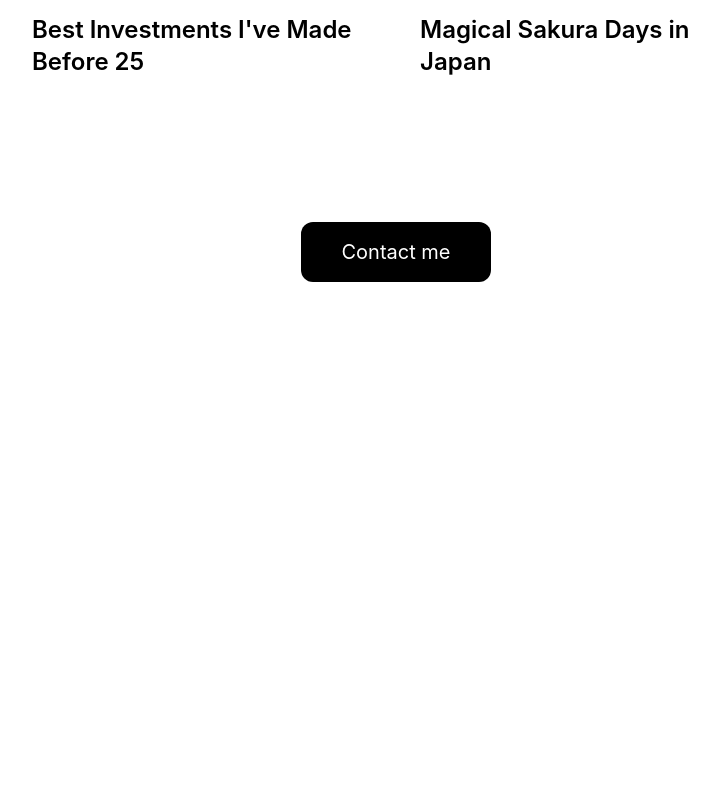
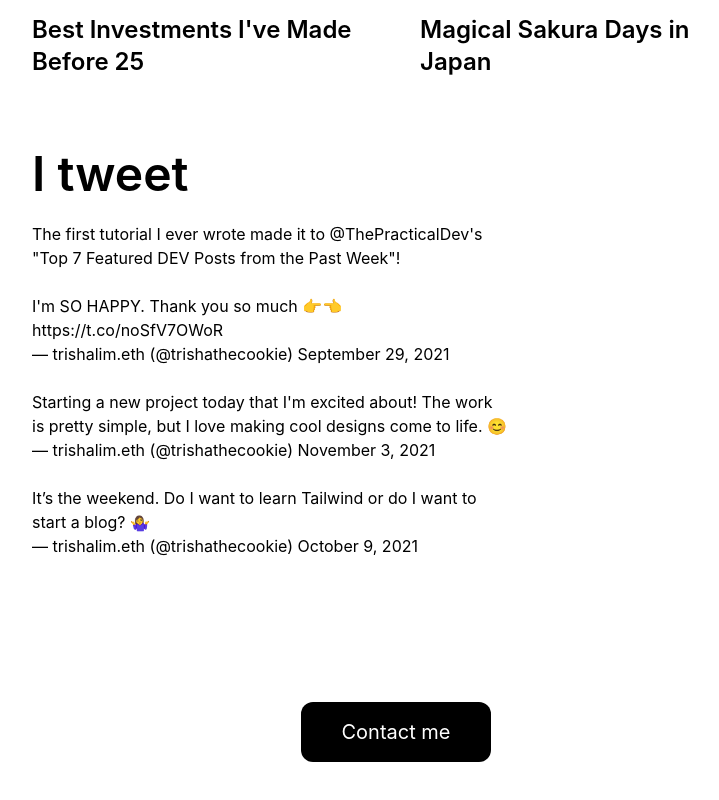
Before and after one commit to el-pol/nextjs-trishalim, a Next.js app: page / in a window 1280 px wide. Shown: the part 4439-5239 px from the top of the page, without its empty margins (244-963 px from the left). Before the commit the page ends 4809 px from the top, so only its background shows below. Built offline with nearby package versions, Linux system fonts and the light colour scheme.

Commit message:
add tweets

```diff
--- a/pages/index.tsx
+++ b/pages/index.tsx
@@ -285,6 +285,7 @@ const Home: NextPage = () => {
           content={description}
         />
         <meta property="og:image" content="/fb-social-share.jpg" />
+        <script async src="https://platform.twitter.com/widgets.js"></script>
       </Head>
 
       <Header />
@@ -378,6 +379,29 @@ const Home: NextPage = () => {
         <br />
         <br />
         <br />
+
+        <h2>I tweet</h2>
+        <br />
+        <div className="flex flex-wrap -m-3">
+          <div className="w-full md:w-8/12 p-3">
+
+          <blockquote className="twitter-tweet"><p lang="en" dir="ltr">The first tutorial I ever wrote made it to <a href="https://twitter.com/ThePracticalDev?ref_src=twsrc%5Etfw">@ThePracticalDev</a>&#39;s &quot;Top 7 Featured DEV Posts from the Past Week&quot;!<br/><br/>I&#39;m SO HAPPY. Thank you so much 👉👈<a href="https://t.co/noSfV7OWoR">https://t.co/noSfV7OWoR</a></p>&mdash; trishalim.eth (@trishathecookie) <a href="https://twitter.com/trishathecookie/status/1443067957400125445?ref_src=twsrc%5Etfw">September 29, 2021</a></blockquote>
+          </div>
+
+          <div className="w-full md:w-8/12 p-3">
+
+          <blockquote className="twitter-tweet"><p lang="en" dir="ltr">Starting a new project today that I&#39;m excited about! The work is pretty simple, but I love making cool designs come to life. 😊</p>&mdash; trishalim.eth (@trishathecookie) <a href="https://twitter.com/trishathecookie/status/1455731771241234439?ref_src=twsrc%5Etfw">November 3, 2021</a></blockquote>
+          </div>
+          <div className="w-full md:w-8/12 p-3">
+
+          <blockquote className="twitter-tweet"><p lang="en" dir="ltr">It’s the weekend. Do I want to learn Tailwind or do I want to start a blog? 🤷‍♀️</p>&mdash; trishalim.eth (@trishathecookie) <a href="https://twitter.com/trishathecookie/status/1446637531341021185?ref_src=twsrc%5Etfw">October 9, 2021</a></blockquote>
+          </div>
+
+        </div>
+
+        <br />
+        <br />
+        <br />
         <br />
         <br />
         <br />
```
